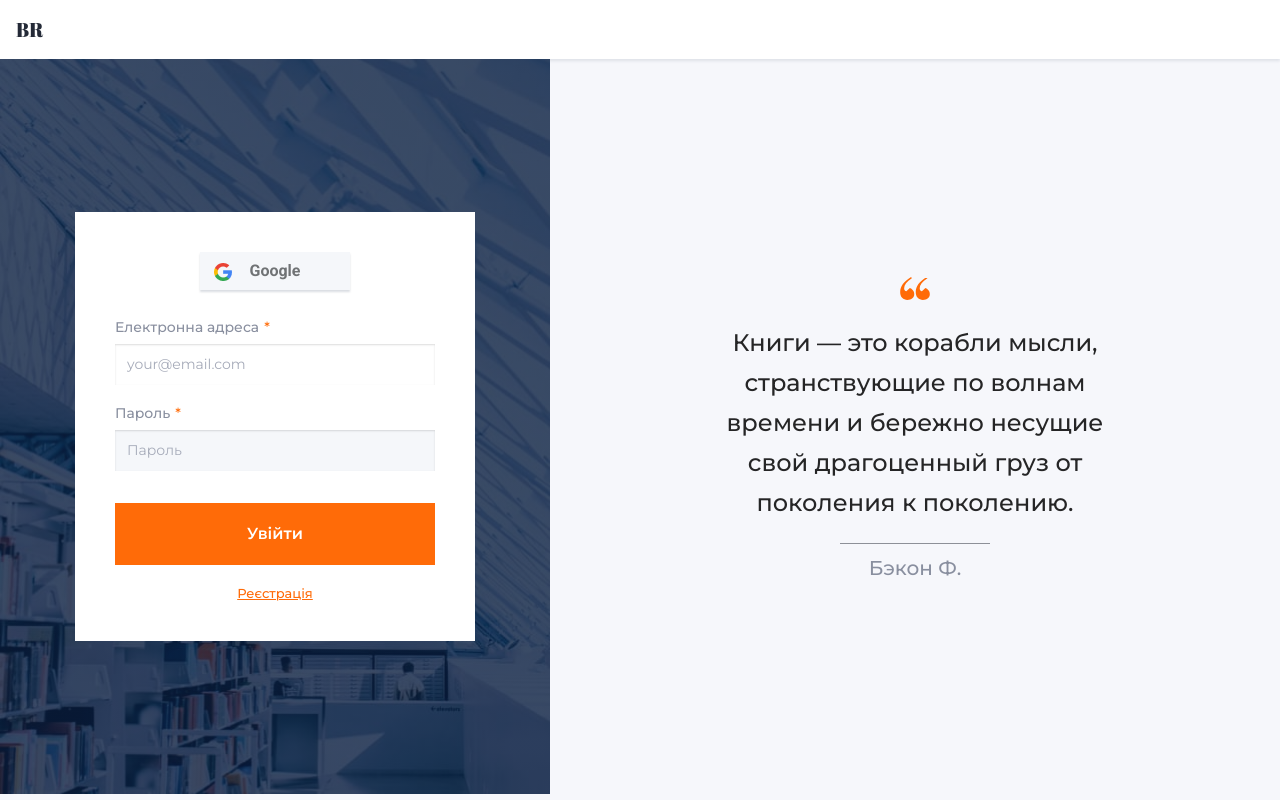
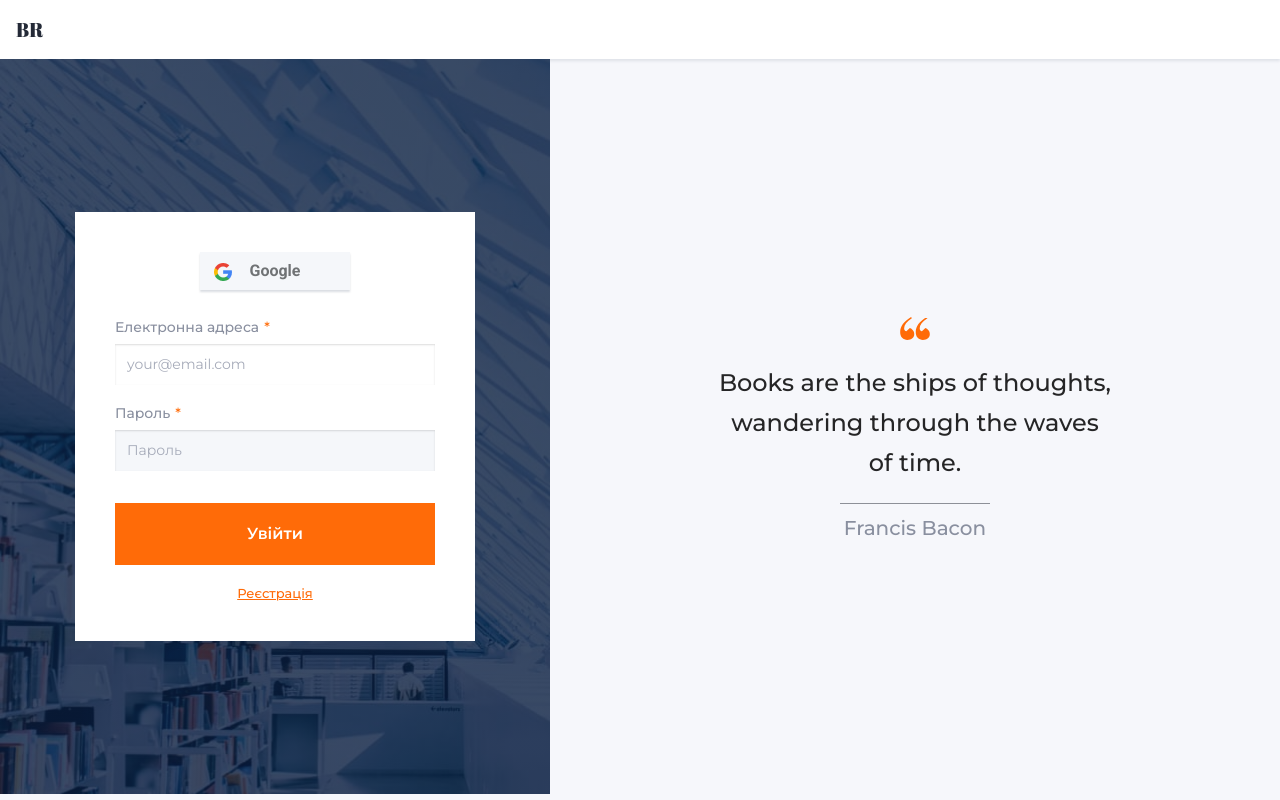
Before and after one commit to okolobaha-me/goit-team-project-frontend, a React (Create React App) app: page /signin in a window 1280 px wide. Built offline with nearby package versions, Linux system fonts and the light colour scheme.

Commit message:
fix PacmanLoader to center & add EN quote

```diff
--- a/src/components/Loader/Loader.jsx
+++ b/src/components/Loader/Loader.jsx
@@ -11,6 +11,6 @@ export const Loader = () => {
                 size={60}
                 aria-label="Loading Spinner"
             />
-        </LoaderWrapper>
+           </LoaderWrapper>
     );
 };
--- a/src/components/Loader/Loader.styled.jsx
+++ b/src/components/Loader/Loader.styled.jsx
@@ -1,10 +1,7 @@
 import styled from '@emotion/styled';
 
 export const LoaderWrapper = styled.div`
-    position: fixed;
-    top: 0;
-    left: 0;
-    width: 100vh;
+    width: auto;
     height: 100vh;
     display: flex;
     justify-content: center;
--- a/src/pages/SignIn/SignIn.jsx
+++ b/src/pages/SignIn/SignIn.jsx
@@ -48,13 +48,11 @@ const SignIn = () => {
                     </QuoteIconSpan>
                     <QuoteTextBox>
                         <QuoteText>
-                            Книги — это корабли мысли, странствующие по волнам
-                            времени и бережно несущие свой драгоценный груз от
-                            поколения к поколению.{' '}
+                        Books are the ships of thoughts, wandering through the waves of time.{' '}
                         </QuoteText>
                     </QuoteTextBox>
                     <Line></Line>
-                    <QuoteAutor>Бэкон Ф.</QuoteAutor>
+                    <QuoteAutor>Francis Bacon</QuoteAutor>
                 </QuoteBox>
             </DesktopBox>
         </Container>
```
